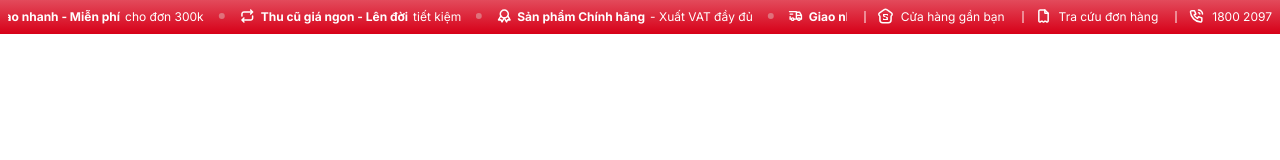
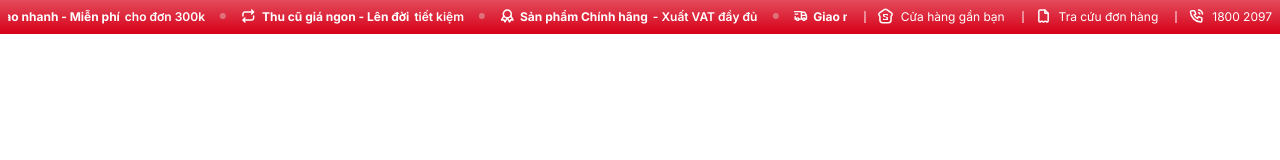
Before and after one commit to phongls206/CellPhoneS-Clone-Static, a plain HTML site: page index.html in a window 1280 px wide. Shown: the top 160 px of the page. Drawn offline with Linux system fonts and the light colour scheme.

Commit message:
Chnh font

```diff
--- a/assets/css/component.css
+++ b/assets/css/component.css
@@ -1,10 +1,17 @@
 /* PROMO */
+header {
+  position: sticky;
+  top: 0;
+}
 .header-top-bar {
   width: 100%;
   display: flex;
   margin: 0 auto;
   max-width: 1300px;
   position: relative;
+}
+body {
+  height: 200vh;
 }
 .promo-info {
   display: flex;
@@ -27,6 +34,7 @@
   gap: 5px;
   flex-shrink: 0;
   position: relative;
+  font-weight: 600;
 }
 .promo-item::before {
   content: "";
@@ -56,6 +64,7 @@
 .promo-item strong {
   font-weight: 700;
 }
+
 .quick-act {
   margin-left: 3rem;
   display: flex;
```
